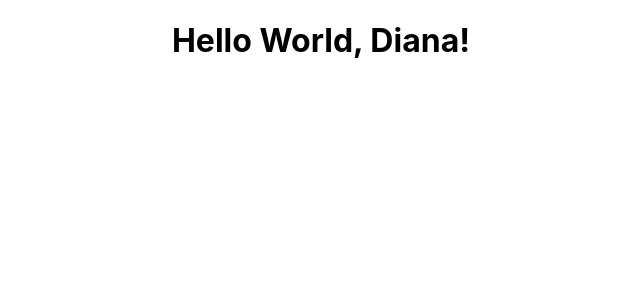
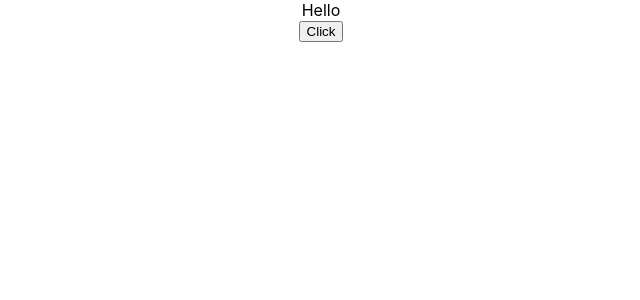
Before and after one commit to NeytChi/education-react, a React (Create React App) app: page / in a window 1280 px wide. Shown: the top 300 px of the page, without its empty margins (319-959 px from the left). Built offline with nearby package versions, Linux system fonts and the light colour scheme.

Commit message:
INF: Create binding event

```diff
--- a/src/App.js
+++ b/src/App.js
@@ -6,13 +6,16 @@
 import Hello from './components/Hello'
 import Message from './components/Message'
 import Counter from './components/Counter'
+import FunctionalClick from './components/FunctionalClick';
+import ClassClick from './components/ClassClick';
+import EventBind from './components/EventBind';
 
 class App extends Component
 {
   render() {
     return (
       <div className="App">
-         <Greet Name='Diana' />
+          <EventBind/>
       </div>
     );
   }
--- /dev/null
+++ b/src/components/ClassClick.js
@@ -0,0 +1,19 @@
+import React, { Component } from 'react'
+
+class ClassClick extends Component
+{
+    render() {
+        function clickHandler()
+        {
+            console.log("Clicked!");
+        }
+        return (
+            <div>
+                <button onClick={clickHandler}>Click</button>
+            </div>
+        )
+    }
+}
+
+
+export default ClassClick
--- /dev/null
+++ b/src/components/EventBind.js
@@ -0,0 +1,29 @@
+import React, { Component } from 'react'
+
+class EventBind extends Component {
+
+    constructor(props) {
+        super(props)
+
+        this.state = {
+            message : 'Hello'
+        }
+    }
+
+    GoodBye(props) {
+        this.setState({
+            message: "Goodbye!"
+        })
+    }
+
+    render() {
+        return (
+            <div>
+                <div>{this.state.message}</div>
+               <button onClick={this.GoodBye.bind(this)}>Click</button>
+            </div>
+        )
+    }
+}
+
+export default EventBind
--- /dev/null
+++ b/src/components/FunctionalClick.js
@@ -0,0 +1,17 @@
+import React from 'react'
+
+
+function FunctionalClick() {
+
+    function clickHandler()
+    {
+        console.log("Clicked!");
+    }
+    return (
+        <div>
+            <button onClick={clickHandler}>Click</button>
+        </div>
+    )
+}
+
+export default FunctionalClick
```
